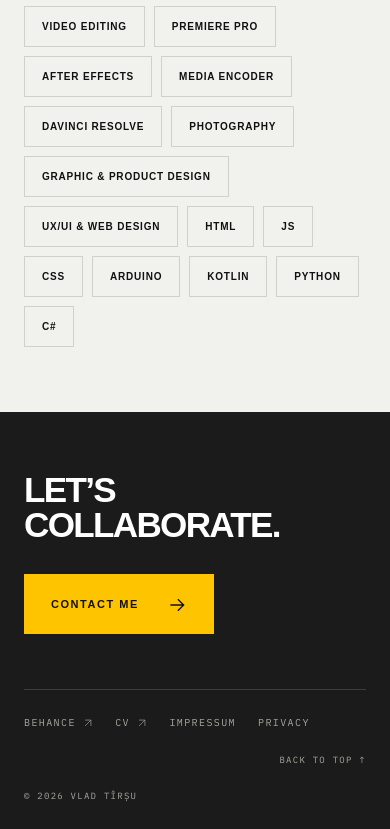
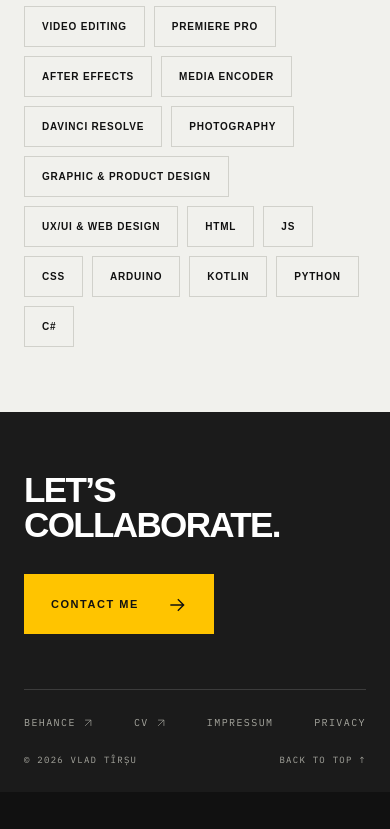
Before and after one commit to VladTirsu/tirsu-portfolio, a website built with Vite: page index.html in a window 390 px wide. Shown: the part 3834-4663 px from the top of the page. After the commit the page ends 4626 px from the top, so only its background shows below. Built offline with nearby package versions, Linux system fonts and the light colour scheme.

Commit message:
Fix mobile Safari header tint and footer alignment

```diff
--- a/index.html
+++ b/index.html
@@ -2,7 +2,7 @@
 <html lang="en">
   <head>
     <meta charset="UTF-8" />
-    <meta name="viewport" content="width=device-width, initial-scale=1.0" />
+    <meta name="viewport" content="width=device-width, initial-scale=1.0, viewport-fit=cover" />
     <meta name="theme-color" content="#111111" />
     <meta name="description" content="Vlad Tîrșu — graphic design, 3D visualization, motion, and video production. Explore a multidisciplinary portfolio, CV, and contact details." />
     <link rel="icon" type="image/svg+xml" href="/favicon.svg" />
--- a/src/main.js
+++ b/src/main.js
@@ -172,7 +172,7 @@ function renderHeader(path) {
 }
 
 function renderFooter(path) {
-  footer.innerHTML = `<div class="container"><div class="footer-cta" data-reveal><h2>${lines(t.footer.title)}</h2>${path === '/contact' ? link(profile.behance, 'View Behance', 'button button-accent', 'diagonal') : link('/contact', t.footer.action, 'button button-accent')}</div><div class="footer-bottom"><a href="${profile.behance}" target="_blank" rel="noopener noreferrer" class="eyebrow footer-social">Behance ${arrow('diagonal')}</a><a href="${href('/cv')}" class="eyebrow footer-social">CV ${arrow('diagonal')}</a><a href="${href('/impressum')}" class="eyebrow footer-social" ${path === '/impressum' ? 'aria-current="page"' : ''}>Impressum</a><a href="${href('/privacy')}" class="eyebrow footer-social" ${path === '/privacy' ? 'aria-current="page"' : ''}>Privacy</a><p class="eyebrow footer-credit">© ${new Date().getFullYear()} ${escape(profile.name)}</p><a href="#main" class="back-top eyebrow">Back to top ↑</a></div></div>`;
+  footer.innerHTML = `<div class="container"><div class="footer-cta" data-reveal><h2>${lines(t.footer.title)}</h2>${path === '/contact' ? link(profile.behance, 'View Behance', 'button button-accent', 'diagonal') : link('/contact', t.footer.action, 'button button-accent')}</div><div class="footer-bottom"><div class="footer-links"><a href="${profile.behance}" target="_blank" rel="noopener noreferrer" class="eyebrow footer-social">Behance ${arrow('diagonal')}</a><a href="${href('/cv')}" class="eyebrow footer-social">CV ${arrow('diagonal')}</a><a href="${href('/impressum')}" class="eyebrow footer-social" ${path === '/impressum' ? 'aria-current="page"' : ''}>Impressum</a><a href="${href('/privacy')}" class="eyebrow footer-social" ${path === '/privacy' ? 'aria-current="page"' : ''}>Privacy</a></div><div class="footer-meta"><p class="eyebrow footer-credit">© ${new Date().getFullYear()} ${escape(profile.name)}</p><a href="#main" class="back-top eyebrow">Back to top ↑</a></div></div></div>`;
 }
 
 function animatePage() {
--- a/src/style.css
+++ b/src/style.css
@@ -12,6 +12,8 @@
     --font: 'Inter Variable', Arial, sans-serif;
     --mono: 'IBM Plex Mono', monospace;
     --gutter: clamp(24px, 7vw, 140px);
+    --header-height: 88px;
+    --safe-area-top: env(safe-area-inset-top, 0px);
     font-family: var(--font);
     color: var(--ink);
     background: var(--ink);
@@ -21,6 +23,7 @@
   }
 
   *, *::before, *::after { box-sizing: border-box; }
+  html, body { background: var(--ink); }
   body { margin: 0; }
   a { color: inherit; text-decoration: none; }
   button, input, textarea { font: inherit; }
@@ -32,7 +35,7 @@
   .section-light :focus-visible, .section-white :focus-visible { outline-color: var(--ink); }
   main:focus { outline: none; }
   main { min-height: 55vh; }
-  html { scroll-padding-top: 100px; }
+  html { scroll-padding-top: calc(var(--header-height) + var(--safe-area-top) + 12px); }
   .outline-definitions { position: absolute; width: 0; height: 0; overflow: hidden; pointer-events: none; }
   noscript { display: block; padding: 24px; background: var(--yellow); color: var(--ink); }
 }
@@ -43,11 +46,12 @@
   .section-dark { background: var(--ink); color: var(--paper); }
   .section-light { background: var(--paper); color: var(--ink); }
   .section-white { background: var(--white); color: var(--ink); }
-  .site-header { position: sticky; top: 0; z-index: 30; height: 88px; color: var(--paper); background: #111111f5; border-bottom: 1px solid #ffffff17; backdrop-filter: blur(12px); }
+  /* A solid viewport-edge background lets Safari tint its toolbar to the header. */
+  .site-header { position: sticky; top: 0; z-index: 30; height: calc(var(--header-height) + var(--safe-area-top)); padding-top: var(--safe-area-top); color: var(--paper); background: var(--ink); border-bottom: 1px solid #ffffff17; }
   .header-inner { height: 100%; display: flex; align-items: center; justify-content: space-between; padding-inline: var(--gutter); gap: 32px; }
   .site-header nav { display: flex; gap: clamp(5px, 1.7vw, 30px); }
-  .hero { position: relative; isolation: isolate; min-height: calc(100svh - 88px); overflow: clip; }
-  .hero-container { position: relative; z-index: 3; display: flex; flex-direction: column; min-height: calc(100svh - 88px); padding-top: 32px; padding-bottom: 28px; }
+  .hero { position: relative; isolation: isolate; min-height: calc(100svh - var(--header-height) - var(--safe-area-top)); overflow: clip; }
+  .hero-container { position: relative; z-index: 3; display: flex; flex-direction: column; min-height: calc(100svh - var(--header-height) - var(--safe-area-top)); padding-top: 32px; padding-bottom: 28px; }
   .hero-top { display: flex; justify-content: flex-end; align-items: center; gap: 20px; }
   .hero-grid { margin-top: auto; padding-top: clamp(100px, 18vh, 240px); }
   .hero-name { position: relative; z-index: 2; }
@@ -63,7 +67,7 @@
   .project-gallery-section { padding-top: 56px; }
   .project-gallery { display: grid; grid-template-columns: repeat(2, minmax(0, 1fr)); gap: 40px 24px; }
   .gallery-lead { grid-column: 1 / -1; }
-  .site-footer { padding-top: 96px; background: var(--charcoal); color: var(--white); }
+  .site-footer { padding-top: 96px; padding-bottom: env(safe-area-inset-bottom, 0px); background: var(--charcoal); color: var(--white); }
 }
 
 @layer components {
@@ -242,7 +246,9 @@
   .footer-cta h2 { font-size: clamp(48px, 6.3vw, 108px); line-height: 1; }
   .footer-cta > a { flex-shrink: 0; }
   .footer-bottom { display: flex; flex-wrap: wrap; align-items: center; gap: 20px 30px; padding-block: 30px; border-top: 1px solid #ffffff25; color: #a7a79f; }
-  .footer-credit { margin-left: auto; font-size: 9px; }
+  .footer-links { display: flex; flex-wrap: wrap; align-items: center; gap: 18px 30px; }
+  .footer-meta { display: flex; align-items: baseline; justify-content: space-between; gap: 30px; margin-left: auto; }
+  .footer-credit { font-size: 9px; white-space: nowrap; }
   .footer-social { font-size: 10px; transition: color 200ms ease; }
   .footer-social:hover, .back-top:hover { color: var(--yellow); }
   .back-top { font-size: 9px; white-space: nowrap; }
@@ -264,15 +270,12 @@
   }
 
   @media (max-width: 760px) {
-    :root { --gutter: 24px; }
-    .site-header { height: 106px; }
+    :root { --gutter: 24px; --header-height: 106px; }
     .header-inner { flex-direction: column; align-items: stretch; justify-content: center; gap: 7px; }
     .brand-link { font-size: 10px; padding: 0; width: fit-content; }
     .site-header nav { justify-content: space-between; gap: 4px; }
     .nav-link { font-size: 10px; padding: 10px 4px; letter-spacing: 0.09em; }
     .nav-link[aria-current]::after { left: 4px; right: 4px; bottom: 1px; }
-    html { scroll-padding-top: 122px; }
-    .hero, .hero-container { min-height: calc(100svh - 106px); }
     .hero-container { padding-top: 24px; }
     .hero-top .eyebrow { font-size: 8px; letter-spacing: 0.07em; }
     .hero-grid { padding-top: 110px; }
@@ -348,9 +351,9 @@
     .site-footer { padding-top: 60px; }
     .footer-cta { flex-direction: column; align-items: start; gap: 32px; padding-bottom: 55px; }
     .footer-cta h2 { font-size: clamp(36px, 8.7vw, 60px); }
-    .footer-bottom { flex-wrap: wrap; gap: 22px; padding-block: 25px; }
-    .footer-credit { margin-left: 0; flex-basis: 100%; order: 2; }
-    .back-top { margin-left: auto; }
+    .footer-bottom { flex-direction: column; align-items: stretch; gap: 22px; padding-block: 25px; }
+    .footer-links { justify-content: space-between; gap: 12px; }
+    .footer-meta { margin-left: 0; gap: 16px; }
   }
 
   @media (max-width: 420px) {
```
